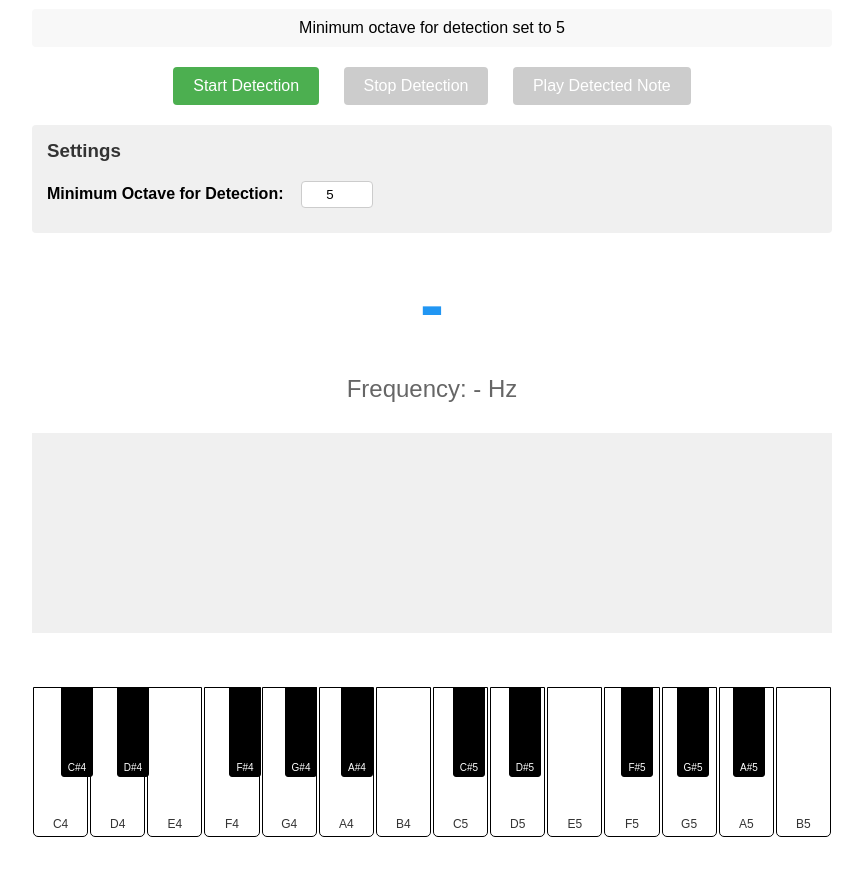
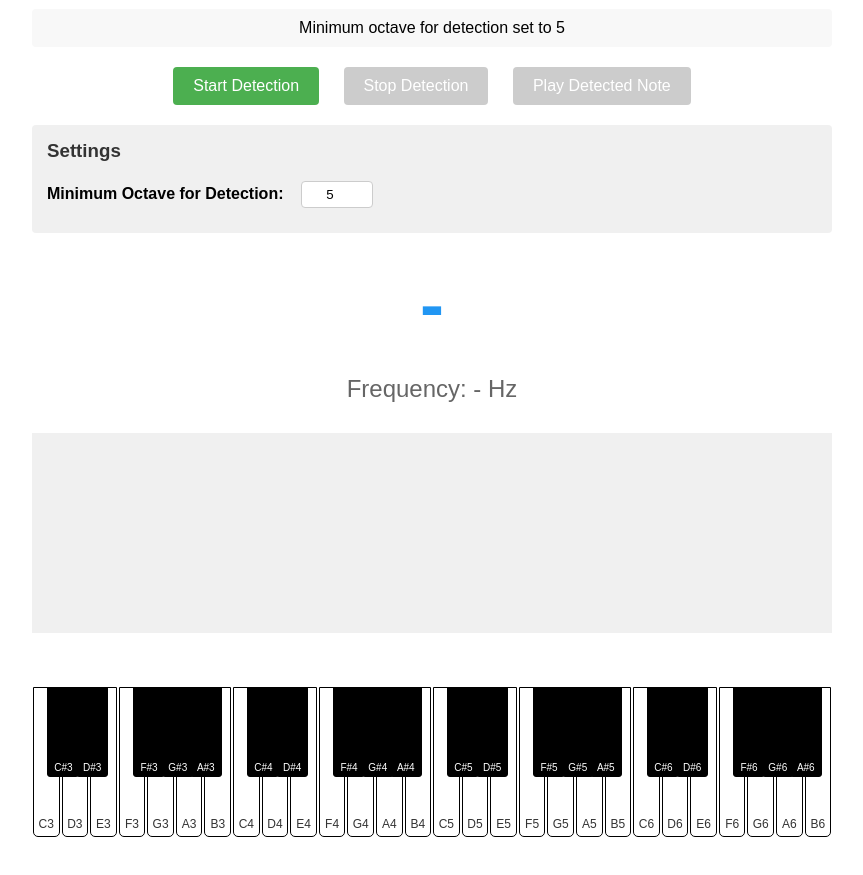
Before and after one commit to lucernae/music-helper, a website: page index.html in a window 1280 px wide. Shown: the part 99-974 px from the top of the page, without its empty margins (208-1071 px from the left). Drawn offline with Linux system fonts and the light colour scheme.

Commit message:
extend range

```diff
--- a/app.js
+++ b/app.js
@@ -1,9 +1,13 @@
-// Music note frequencies in Hz (C4 to B5)
+// Music note frequencies in Hz (C3 to B6)
 const NOTE_FREQUENCIES = {
+    'C3': 130.81, 'C#3': 138.59, 'D3': 146.83, 'D#3': 155.56, 'E3': 164.81, 'F3': 174.61,
+    'F#3': 185.00, 'G3': 196.00, 'G#3': 207.65, 'A3': 220.00, 'A#3': 233.08, 'B3': 246.94,
     'C4': 261.63, 'C#4': 277.18, 'D4': 293.66, 'D#4': 311.13, 'E4': 329.63, 'F4': 349.23,
     'F#4': 369.99, 'G4': 392.00, 'G#4': 415.30, 'A4': 440.00, 'A#4': 466.16, 'B4': 493.88,
     'C5': 523.25, 'C#5': 554.37, 'D5': 587.33, 'D#5': 622.25, 'E5': 659.25, 'F5': 698.46,
-    'F#5': 739.99, 'G5': 783.99, 'G#5': 830.61, 'A5': 880.00, 'A#5': 932.33, 'B5': 987.77
+    'F#5': 739.99, 'G5': 783.99, 'G#5': 830.61, 'A5': 880.00, 'A#5': 932.33, 'B5': 987.77,
+    'C6': 1046.50, 'C#6': 1108.73, 'D6': 1174.66, 'D#6': 1244.51, 'E6': 1318.51, 'F6': 1396.91,
+    'F#6': 1479.98, 'G6': 1567.98, 'G#6': 1661.22, 'A6': 1760.00, 'A#6': 1864.66, 'B6': 1975.53
 };
 
 // App state
--- a/index.html
+++ b/index.html
@@ -157,7 +157,7 @@
             <h3>Settings</h3>
             <div class="setting-item">
                 <label for="minOctaveInput">Minimum Octave for Detection: </label>
-                <input type="number" id="minOctaveInput" min="4" max="5" value="5" step="1">
+                <input type="number" id="minOctaveInput" min="3" max="6" value="5" step="1">
             </div>
         </div>
 
@@ -168,7 +168,14 @@
 
         <div class="piano-container">
             <div class="piano-keys" id="pianoKeys">
-                <!-- White keys for C4 to B5 -->
+                <!-- White keys for C3 to B6 -->
+                <div class="piano-key" data-note="C3"><span class="note-name">C3</span></div>
+                <div class="piano-key" data-note="D3"><span class="note-name">D3</span></div>
+                <div class="piano-key" data-note="E3"><span class="note-name">E3</span></div>
+                <div class="piano-key" data-note="F3"><span class="note-name">F3</span></div>
+                <div class="piano-key" data-note="G3"><span class="note-name">G3</span></div>
+                <div class="piano-key" data-note="A3"><span class="note-name">A3</span></div>
+                <div class="piano-key" data-note="B3"><span class="note-name">B3</span></div>
                 <div class="piano-key" data-note="C4"><span class="note-name">C4</span></div>
                 <div class="piano-key" data-note="D4"><span class="note-name">D4</span></div>
                 <div class="piano-key" data-note="E4"><span class="note-name">E4</span></div>
@@ -183,18 +190,35 @@
                 <div class="piano-key" data-note="G5"><span class="note-name">G5</span></div>
                 <div class="piano-key" data-note="A5"><span class="note-name">A5</span></div>
                 <div class="piano-key" data-note="B5"><span class="note-name">B5</span></div>
+                <div class="piano-key" data-note="C6"><span class="note-name">C6</span></div>
+                <div class="piano-key" data-note="D6"><span class="note-name">D6</span></div>
+                <div class="piano-key" data-note="E6"><span class="note-name">E6</span></div>
+                <div class="piano-key" data-note="F6"><span class="note-name">F6</span></div>
+                <div class="piano-key" data-note="G6"><span class="note-name">G6</span></div>
+                <div class="piano-key" data-note="A6"><span class="note-name">A6</span></div>
+                <div class="piano-key" data-note="B6"><span class="note-name">B6</span></div>
 
-                <!-- Black keys for C4 to B5 -->
-                <div class="piano-key black" data-note="C#4" style="left: 3.5%;"><span class="note-name">C#4</span></div>
-                <div class="piano-key black" data-note="D#4" style="left: 10.5%;"><span class="note-name">D#4</span></div>
-                <div class="piano-key black" data-note="F#4" style="left: 24.5%;"><span class="note-name">F#4</span></div>
-                <div class="piano-key black" data-note="G#4" style="left: 31.5%;"><span class="note-name">G#4</span></div>
-                <div class="piano-key black" data-note="A#4" style="left: 38.5%;"><span class="note-name">A#4</span></div>
-                <div class="piano-key black" data-note="C#5" style="left: 52.5%;"><span class="note-name">C#5</span></div>
-                <div class="piano-key black" data-note="D#5" style="left: 59.5%;"><span class="note-name">D#5</span></div>
-                <div class="piano-key black" data-note="F#5" style="left: 73.5%;"><span class="note-name">F#5</span></div>
-                <div class="piano-key black" data-note="G#5" style="left: 80.5%;"><span class="note-name">G#5</span></div>
-                <div class="piano-key black" data-note="A#5" style="left: 87.5%;"><span class="note-name">A#5</span></div>
+                <!-- Black keys for C3 to B6 -->
+                <div class="piano-key black" data-note="C#3" style="left: 1.8%;"><span class="note-name">C#3</span></div>
+                <div class="piano-key black" data-note="D#3" style="left: 5.4%;"><span class="note-name">D#3</span></div>
+                <div class="piano-key black" data-note="F#3" style="left: 12.5%;"><span class="note-name">F#3</span></div>
+                <div class="piano-key black" data-note="G#3" style="left: 16.1%;"><span class="note-name">G#3</span></div>
+                <div class="piano-key black" data-note="A#3" style="left: 19.6%;"><span class="note-name">A#3</span></div>
+                <div class="piano-key black" data-note="C#4" style="left: 26.8%;"><span class="note-name">C#4</span></div>
+                <div class="piano-key black" data-note="D#4" style="left: 30.4%;"><span class="note-name">D#4</span></div>
+                <div class="piano-key black" data-note="F#4" style="left: 37.5%;"><span class="note-name">F#4</span></div>
+                <div class="piano-key black" data-note="G#4" style="left: 41.1%;"><span class="note-name">G#4</span></div>
+                <div class="piano-key black" data-note="A#4" style="left: 44.6%;"><span class="note-name">A#4</span></div>
+                <div class="piano-key black" data-note="C#5" style="left: 51.8%;"><span class="note-name">C#5</span></div>
+                <div class="piano-key black" data-note="D#5" style="left: 55.4%;"><span class="note-name">D#5</span></div>
+                <div class="piano-key black" data-note="F#5" style="left: 62.5%;"><span class="note-name">F#5</span></div>
+                <div class="piano-key black" data-note="G#5" style="left: 66.1%;"><span class="note-name">G#5</span></div>
+                <div class="piano-key black" data-note="A#5" style="left: 69.6%;"><span class="note-name">A#5</span></div>
+                <div class="piano-key black" data-note="C#6" style="left: 76.8%;"><span class="note-name">C#6</span></div>
+                <div class="piano-key black" data-note="D#6" style="left: 80.4%;"><span class="note-name">D#6</span></div>
+                <div class="piano-key black" data-note="F#6" style="left: 87.5%;"><span class="note-name">F#6</span></div>
+                <div class="piano-key black" data-note="G#6" style="left: 91.1%;"><span class="note-name">G#6</span></div>
+                <div class="piano-key black" data-note="A#6" style="left: 94.6%;"><span class="note-name">A#6</span></div>
             </div>
         </div>
     </div>
```
